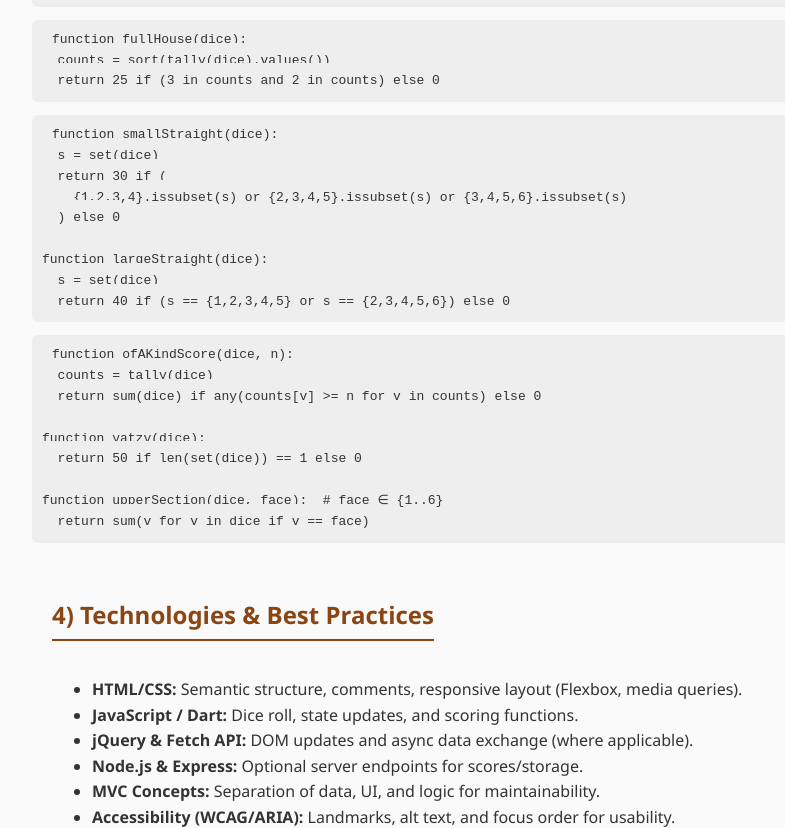
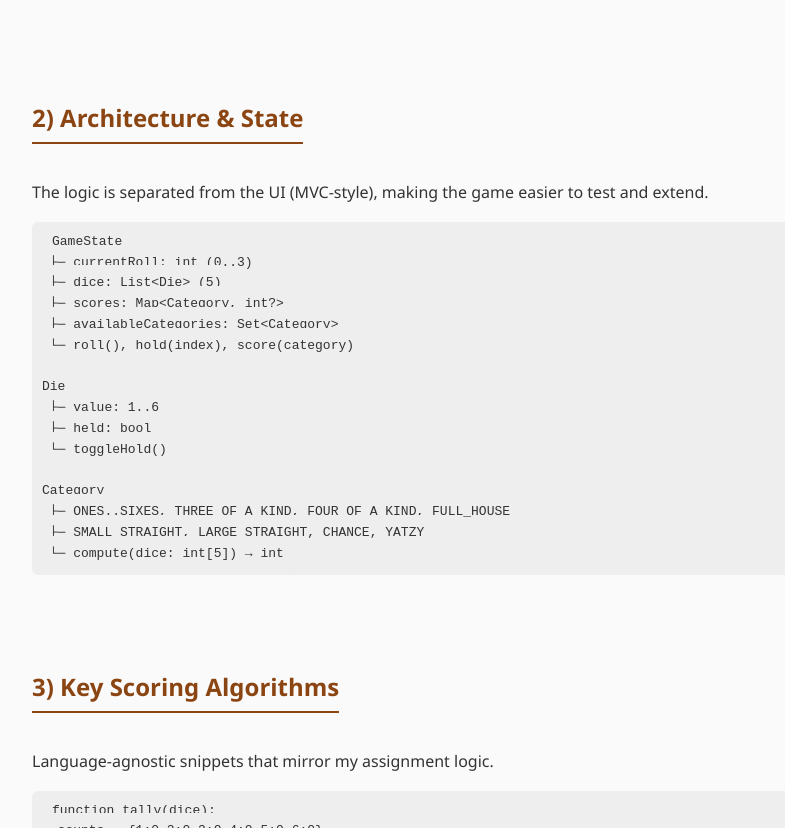
Before and after one commit to M-Lucas12/portfolio, a plain HTML site: page project2/yatzy.html in a window 1280 px wide. Shown: the part 1016-1844 px from the top of the page, without its empty margins (128-913 px from the left). Drawn offline with Linux system fonts and the light colour scheme.

Commit message:
docs(project2): finalize Yatzy page with real screenshot

```diff
--- a/project2/yatzy.html
+++ b/project2/yatzy.html
@@ -21,7 +21,7 @@
             border: 1px solid #ccc;
         }
 
-        pre, code { background:#eee; padding:10px; border-radius:6px; }
+        pre, code { background: #eee; padding: 10px; border-radius: 6px; }
     </style>
 </head>
 <body>
@@ -58,12 +58,33 @@
             aligned with the assignment requirements.
         </p>
 
-        <!-- Replace this with your real screenshot later -->
+        <!-- Real screenshot of your game -->
         <img class="screenshot" src="assets/yatzy_overview.png" alt="Yatzy overview screenshot" />
 
-        <p style="font-size:.95rem;color:#555">
-            *Add your real screenshot later as <code>project2/assets/yatzy_overview.png</code>*
-        </p>
+
+    </section>
+
+    <!-- ===== ARCHITECTURE ===== -->
+    <section id="architecture">
+        <h2>2) Architecture & State</h2>
+        <p>The logic is separated from the UI (MVC-style), making the game easier to test and extend.</p>
+        <pre><code>GameState
+ ├─ currentRoll: int (0..3)
+ ├─ dice: List&lt;Die&gt; (5)
+ ├─ scores: Map&lt;Category, int?&gt;
+ ├─ availableCategories: Set&lt;Category&gt;
+ └─ roll(), hold(index), score(category)
+
+Die
+ ├─ value: 1..6
+ ├─ held: bool
+ └─ toggleHold()
+
+Category
+ ├─ ONES..SIXES, THREE_OF_A_KIND, FOUR_OF_A_KIND, FULL_HOUSE
+ ├─ SMALL_STRAIGHT, LARGE_STRAIGHT, CHANCE, YATZY
+ └─ compute(dice: int[5]) → int
+</code></pre>
     </section>
 
     <!-- ===== ALGORITHMS ===== -->
@@ -103,6 +124,8 @@ function yatzy(dice):
 function upperSection(dice, face):  # face ∈ {1..6}
   return sum(v for v in dice if v == face)
 </code></pre>
+    </section>
+
     <!-- ===== TECHNOLOGIES ===== -->
     <section id="tech">
         <h2>4) Technologies & Best Practices</h2>
```
Also changed, not shown: project2/assets/yatzy_overview.png (added). Lines whose indentation alone changed are shown as unchanged.
